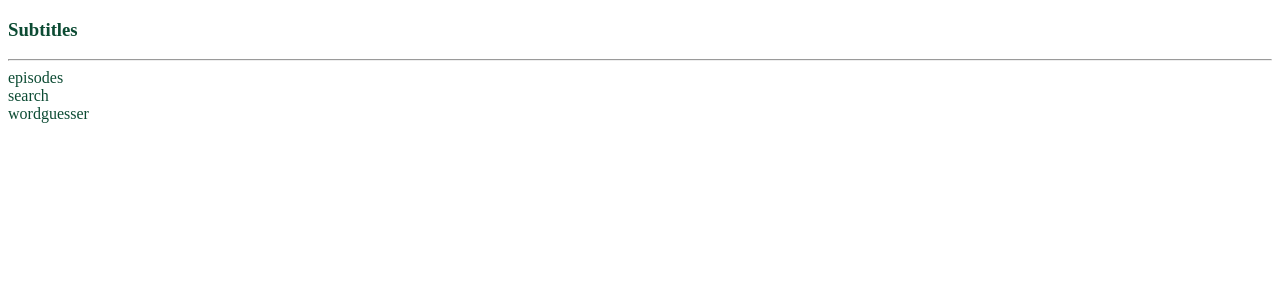
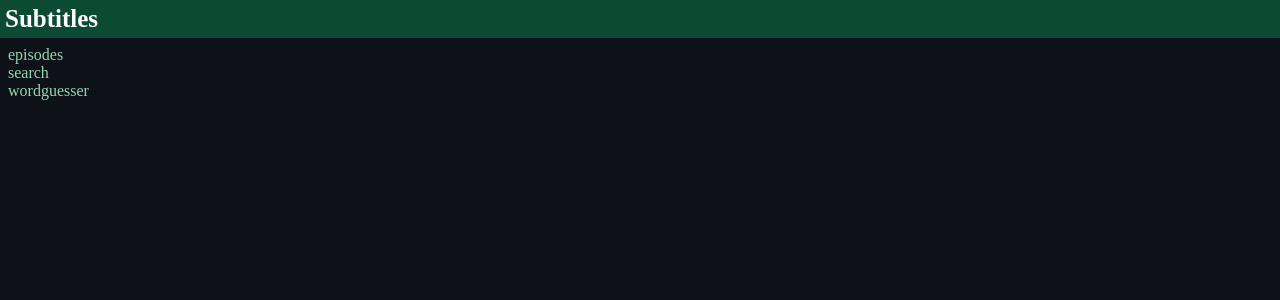
Before and after one commit to astromech-droid/subtitles, a Django app: page /app/ in a window 1280 px wide. Shown: the top 300 px of the page. Run offline with Django 4.2, Linux system fonts and the light colour scheme.

Commit message:
dark mode風のデザインに変更

```diff
--- a/app/templates/app/base.html
+++ b/app/templates/app/base.html
@@ -5,20 +5,47 @@
     <meta charset="UTF-8">
     <meta http-equiv="X-UA-Compatible" content="IE=edge">
     <meta name="viewport" content="width=device-width, initial-scale=1.0">
-    <title>Document</title>
+    <title>Subtitles</title>
     <style>
+        body {
+            background-color: #0E1117;
+            color: #C1CAD2;
+            margin: 0px;
+            /* margin: 8px; DEFAULT */
+        }
+
         a {
-            color: #0C4B33;
+            color: #93D7B7;
             text-decoration: none;
+        }
+
+        .header {
+            color: white;
+            background-color: #0C4B33;
+            margin: 0px;
+            padding: 5px;
+            font-weight: bold;
+            font-size: 25px;
+        }
+
+        .header>a {
+            color: white;
+        }
+
+        .content {
+            margin: 8px;
         }
     </style>
 </head>
 
 <body>
-    <h3><a href="{% url 'index' %}">Subtitles</a></h3>
-    <hr>
-    {% block content %}
-    {% endblock content %}
+    <div class="header">
+        <a href="{% url 'index' %}">Subtitles</a>
+    </div>
+    <div class="content">
+        {% block content %}
+        {% endblock content %}
+    </div>
 </body>
 
 </html>
```
